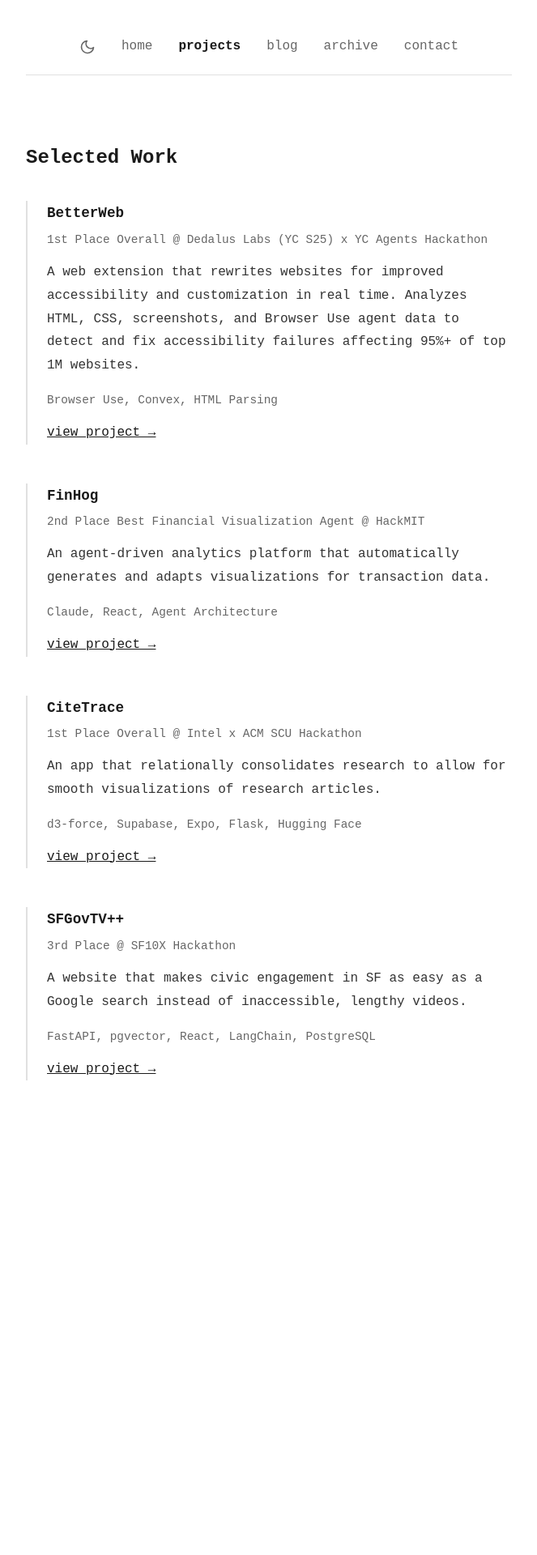
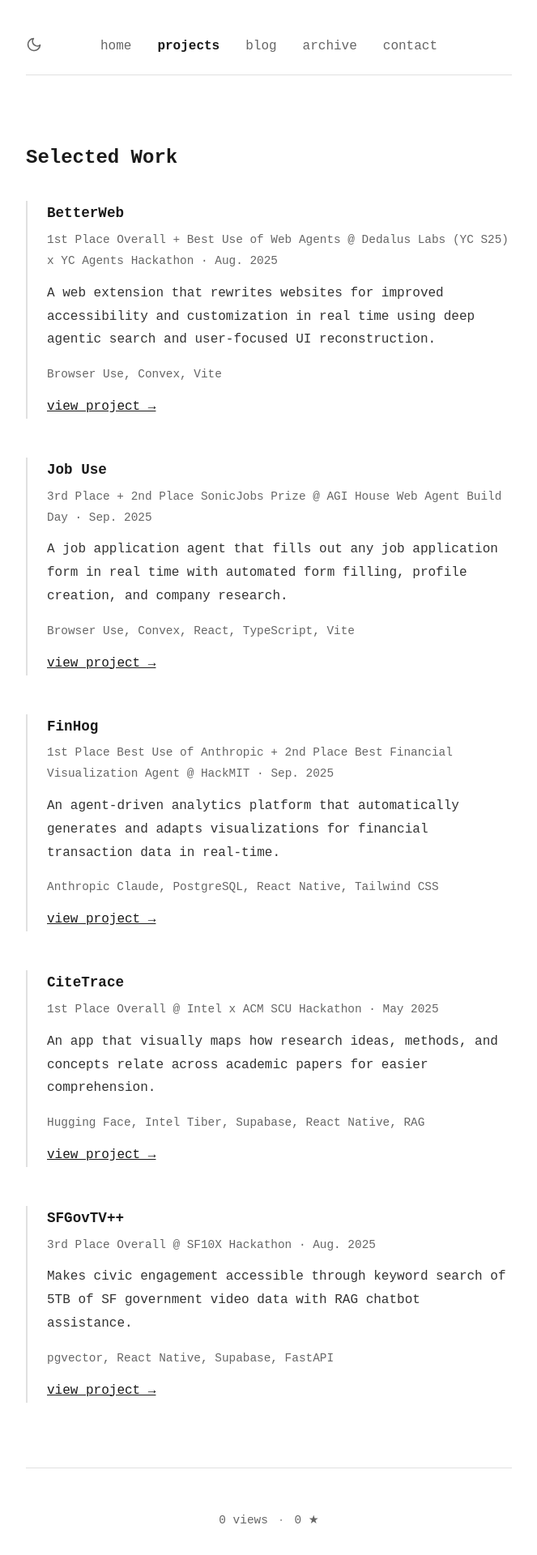
Before and after one commit to pixelldin/Portfolio, a React (Vite) app in the folder Portfolio-Latest/: page /projects in a window 1280 px wide. Shown: the part 208-2128 px from the top of the page at 81% size, without its empty margins (308-971 px from the left). Before the commit the page ends 1622 px from the top, so only its background shows below. Built offline with nearby package versions, Linux system fonts and the light colour scheme; no server answers; the database is empty.

Commit message:
change app styling, text, add view count and github star stars at the bottom

```diff
--- a/Portfolio-Latest/package.json
+++ b/Portfolio-Latest/package.json
@@ -12,6 +12,8 @@
     "preview": "vite preview"
   },
   "dependencies": {
+    "@supabase/supabase-js": "^2.58.0",
+    "@vercel/analytics": "^1.5.0",
     "convex": "^1.27.0",
     "react": "^19.0.0",
     "react-dom": "^19.0.0",
--- a/Portfolio-Latest/src/App.tsx
+++ b/Portfolio-Latest/src/App.tsx
@@ -1,10 +1,12 @@
 import { useState, useEffect } from "react";
 import { Routes, Route, NavLink } from "react-router-dom";
+import { Analytics } from "@vercel/analytics/react";
 import HomePage from "./pages/HomePage";
 import ProjectsPage from "./pages/ProjectsPage";
 import BlogPage from "./pages/BlogPage";
 import ArchivePage from "./pages/ArchivePage";
 import ContactPage from "./pages/ContactPage";
+import Stats from "./components/Stats";
 
 export default function App() {
   const [darkMode, setDarkMode] = useState(() => {
@@ -28,7 +30,7 @@
     <div className="portfolio-container">
       <header className="portfolio-header">
         <h1 className="portfolio-title">Reagan Hsu</h1>
-        <p className="portfolio-date">Last updated: {new Date().toLocaleDateString('en-US', { month: 'long', day: 'numeric', year: 'numeric' })}</p>
+        <p className="portfolio-date">Last updated: October 2, 2025</p>
       </header>
 
       <nav className="portfolio-nav">
@@ -77,6 +79,11 @@
           <Route path="/contact" element={<ContactPage />} />
         </Routes>
       </main>
+
+      <footer className="portfolio-footer">
+        <Stats />
+      </footer>
+      <Analytics />
     </div>
   );
 }
--- /dev/null
+++ b/Portfolio-Latest/src/components/Stats.tsx
@@ -0,0 +1,98 @@
+import { useState, useEffect } from 'react';
+import { supabase } from '../supabaseClient';
+
+export default function Stats() {
+  const [visitorCount, setVisitorCount] = useState<number | null>(null);
+  const [githubStars, setGithubStars] = useState<number | null>(null);
+
+  useEffect(() => {
+    const sessionKey = 'portfolioVisitorCounted';
+    const hasCounted = sessionStorage.getItem(sessionKey);
+
+    const fetchAndIncrement = async () => {
+      try {
+        if (!hasCounted) {
+          // Increment the count atomically in Supabase
+          const { data, error } = await supabase.rpc('increment_visitor_count');
+          if (!error && data !== null) {
+            setVisitorCount(data);
+            sessionStorage.setItem(sessionKey, 'true');
+          } else {
+            console.error('Error incrementing visitor count:', error);
+            // fallback: just fetch the count
+            const { data: row, error: fetchError } = await supabase
+              .from('visitor_count')
+              .select('count')
+              .eq('id', 1)
+              .single();
+            if (fetchError) {
+              console.error('Error fetching visitor count:', fetchError);
+              setVisitorCount(0);
+            } else {
+              setVisitorCount(row?.count || 0);
+              sessionStorage.setItem(sessionKey, 'true');
+            }
+          }
+        } else {
+          // Just fetch the count
+          const { data: row, error } = await supabase
+            .from('visitor_count')
+            .select('count')
+            .eq('id', 1)
+            .single();
+          if (error) {
+            console.error('Error fetching visitor count:', error);
+            setVisitorCount(0);
+          } else {
+            setVisitorCount(row?.count || 0);
+          }
+        }
+      } catch (error) {
+        console.error('Error in fetchAndIncrement:', error);
+        setVisitorCount(0);
+      }
+    };
+    fetchAndIncrement();
+  }, []);
+
+  // Fetch GitHub star count
+  useEffect(() => {
+    const fetchGithubStars = async () => {
+      try {
+        const response = await fetch('https://api.github.com/repos/Cheggin/Portfolio');
+
+        if (!response.ok) {
+          console.error(`GitHub API error! status: ${response.status}`);
+          setGithubStars(0);
+          return;
+        }
+
+        const data = await response.json();
+        console.log('GitHub stars fetched:', data.stargazers_count);
+        setGithubStars(data.stargazers_count || 0);
+      } catch (error) {
+        console.error('Failed to fetch GitHub stars:', error);
+        setGithubStars(0);
+      }
+    };
+
+    fetchGithubStars();
+  }, []);
+
+  return (
+    <div className="stats-container">
+      <span className="stat-item">
+        {visitorCount !== null ? visitorCount.toLocaleString() : '...'} views
+      </span>
+      <span className="stat-separator">·</span>
+      <a
+        href="https://github.com/Cheggin/Portfolio"
+        target="_blank"
+        rel="noopener noreferrer"
+        className="stat-item stat-link"
+      >
+        {githubStars !== null ? githubStars : '...'} ★
+      </a>
+    </div>
+  );
+}
--- a/Portfolio-Latest/src/index.css
+++ b/Portfolio-Latest/src/index.css
@@ -59,6 +59,40 @@
   font-weight: 300;
 }
 
+.stats-container {
+  display: flex;
+  justify-content: center;
+  gap: 12px;
+  align-items: center;
+  margin-top: 12px;
+  font-size: 0.9rem;
+  color: var(--text-muted);
+}
+
+.stat-item {
+  display: flex;
+  align-items: center;
+  gap: 4px;
+}
+
+.stat-value {
+  font-weight: 600;
+  color: var(--text-primary);
+}
+
+.stat-link {
+  text-decoration: none;
+  transition: opacity 0.2s ease;
+}
+
+.stat-link:hover {
+  opacity: 0.6;
+}
+
+.stat-separator {
+  color: var(--link-separator);
+}
+
 .portfolio-nav {
   display: flex;
   justify-content: center;
@@ -66,6 +100,15 @@
   margin-bottom: 80px;
   border-bottom: 1px solid var(--border-color);
   padding-bottom: 20px;
+  position: relative;
+  max-width: 680px;
+  margin-left: auto;
+  margin-right: auto;
+}
+
+.portfolio-nav .theme-toggle {
+  position: absolute;
+  left: 0;
 }
 
 .nav-link {
@@ -91,6 +134,13 @@
 
 .portfolio-content {
   min-height: 60vh;
+}
+
+.portfolio-footer {
+  margin-top: 80px;
+  padding-top: 40px;
+  border-top: 1px solid var(--border-color);
+  text-align: center;
 }
 
 .section {
@@ -199,6 +249,8 @@
   padding: 0;
   display: flex;
   align-items: center;
+  position: relative;
+  top: 2px;
 }
 
 .theme-toggle:hover {
@@ -245,6 +297,11 @@
     gap: 20px;
   }
 
+  .portfolio-nav .theme-toggle {
+    position: static;
+    order: -1;
+  }
+
   .intro-text {
     font-size: 1.1rem;
   }
@@ -252,4 +309,9 @@
   .link-section {
     flex-wrap: wrap;
   }
+
+  .portfolio-footer {
+    margin-top: 60px;
+    padding-top: 30px;
+  }
 }
--- a/Portfolio-Latest/src/pages/ArchivePage.tsx
+++ b/Portfolio-Latest/src/pages/ArchivePage.tsx
@@ -15,7 +15,7 @@
       <h2 className="section-heading">Past Portfolios</h2>
 
       <p className="body-text">
-        A collection of previous portfolio iterations, showcasing different design approaches and technologies.
+        A collection of previous portfolio iterations. Thought it would be fun to see as I continue developing.
       </p>
 
       <div className="projects-list">
--- a/Portfolio-Latest/src/pages/ProjectsPage.tsx
+++ b/Portfolio-Latest/src/pages/ProjectsPage.tsx
@@ -2,31 +2,43 @@
   const projects = [
     {
       name: "BetterWeb",
-      award: "1st Place Overall @ Dedalus Labs (YC S25) x YC Agents Hackathon",
-      description: "A web extension that rewrites websites for improved accessibility and customization in real time. Analyzes HTML, CSS, screenshots, and Browser Use agent data to detect and fix accessibility failures affecting 95%+ of top 1M websites.",
-      tech: "Browser Use, Convex, HTML Parsing",
-      link: "https://github.com/Cheggin"
+      award: "1st Place Overall + Best Use of Web Agents @ Dedalus Labs (YC S25) x YC Agents Hackathon",
+      date: "Aug. 2025",
+      description: "A web extension that rewrites websites for improved accessibility and customization in real time using deep agentic search and user-focused UI reconstruction.",
+      tech: "Browser Use, Convex, Vite",
+      link: "https://www.linkedin.com/feed/update/urn:li:activity:7365805210167885824/"
+    },
+    {
+      name: "Job Use",
+      award: "3rd Place + 2nd Place SonicJobs Prize @ AGI House Web Agent Build Day",
+      date: "Sep. 2025",
+      description: "A job application agent that fills out any job application form in real time with automated form filling, profile creation, and company research.",
+      tech: "Browser Use, Convex, React, TypeScript, Vite",
+      link: "https://github.com/Cheggin/Job-Use"
     },
     {
       name: "FinHog",
-      award: "2nd Place Best Financial Visualization Agent @ HackMIT",
-      description: "An agent-driven analytics platform that automatically generates and adapts visualizations for transaction data.",
-      tech: "Claude, React, Agent Architecture",
-      link: "https://github.com/Cheggin"
+      award: "1st Place Best Use of Anthropic + 2nd Place Best Financial Visualization Agent @ HackMIT",
+      date: "Sep. 2025",
+      description: "An agent-driven analytics platform that automatically generates and adapts visualizations for financial transaction data in real-time.",
+      tech: "Anthropic Claude, PostgreSQL, React Native, Tailwind CSS",
+      link: "https://github.com/Cheggin/HACKMit2025"
     },
     {
       name: "CiteTrace",
       award: "1st Place Overall @ Intel x ACM SCU Hackathon",
-      description: "An app that relationally consolidates research to allow for smooth visualizations of research articles.",
-      tech: "d3-force, Supabase, Expo, Flask, Hugging Face",
-      link: "https://github.com/Cheggin"
+      date: "May 2025",
+      description: "An app that visually maps how research ideas, methods, and concepts relate across academic papers for easier comprehension.",
+      tech: "Hugging Face, Intel Tiber, Supabase, React Native, RAG",
+      link: "https://github.com/ShawnPana/citetrace"
     },
     {
       name: "SFGovTV++",
-      award: "3rd Place @ SF10X Hackathon",
-      description: "A website that makes civic engagement in SF as easy as a Google search instead of inaccessible, lengthy videos.",
-      tech: "FastAPI, pgvector, React, LangChain, PostgreSQL",
-      link: "https://github.com/Cheggin"
+      award: "3rd Place Overall @ SF10X Hackathon",
+      date: "Aug. 2025",
+      description: "Makes civic engagement accessible through keyword search of 5TB of SF government video data with RAG chatbot assistance.",
+      tech: "pgvector, React Native, Supabase, FastAPI",
+      link: "https://devpost.com/software/your-city-hall-digest-san-francisco"
     }
   ];
 
@@ -38,7 +50,7 @@
         {projects.map((project, index) => (
           <div key={index} className="project-item">
             <h3 className="project-name">{project.name}</h3>
-            {project.award && <p className="project-tech">{project.award}</p>}
+            {project.award && <p className="project-tech">{project.award} · {project.date}</p>}
             <p className="body-text">{project.description}</p>
             <p className="project-tech">{project.tech}</p>
             <a href={project.link} target="_blank" rel="noopener noreferrer" className="text-link">
--- /dev/null
+++ b/Portfolio-Latest/src/supabaseClient.ts
@@ -0,0 +1,6 @@
+import { createClient } from '@supabase/supabase-js';
+
+const supabaseUrl = import.meta.env.VITE_SUPABASE_URL;
+const supabaseAnonKey = import.meta.env.VITE_SUPABASE_ANON_KEY;
+
+export const supabase = createClient(supabaseUrl, supabaseAnonKey);
```
Also changed, not shown: Portfolio-Latest/src/pages/ContactPage.tsx (+1 -7 lines), Portfolio-Latest/src/pages/HomePage.tsx (+8 -12 lines), 1 other file (tests, documents, lock files or other folders).
